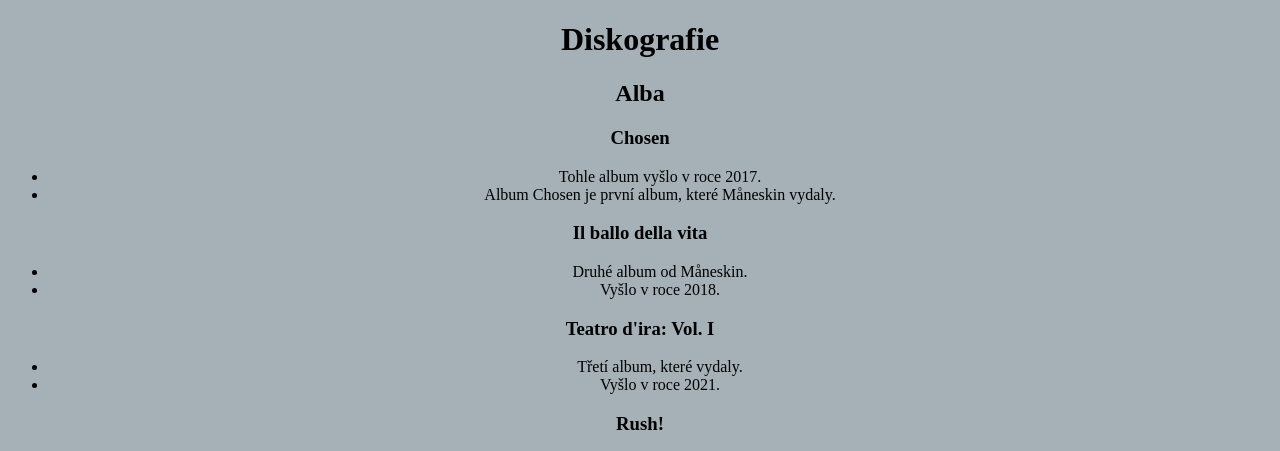
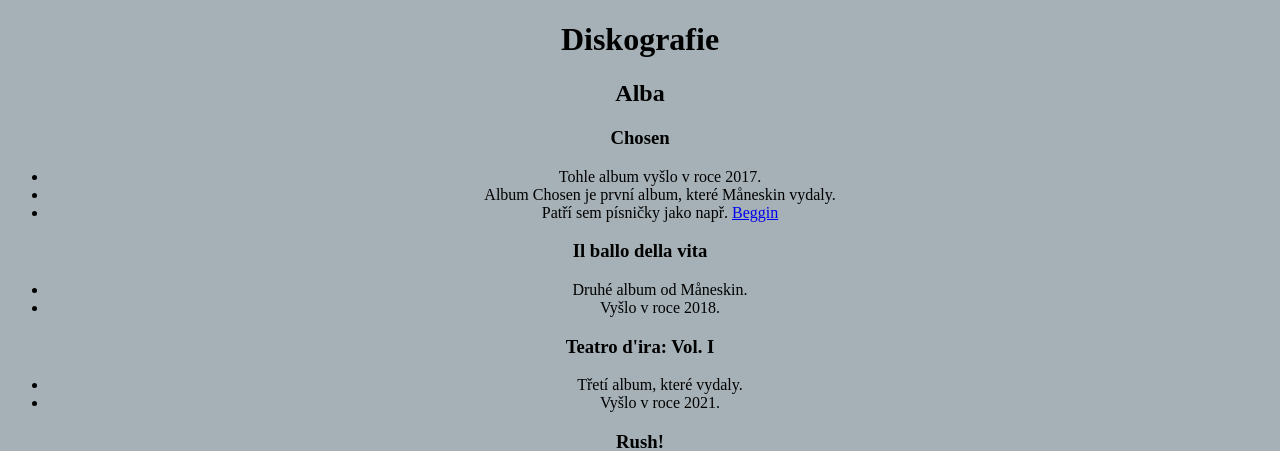
Before and after one commit to Eskymo1223/smash-vytvor, a plain HTML site: page index3.html in a window 1280 px wide. Shown: the top 451 px of the page. Drawn offline with Linux system fonts and the light colour scheme.

Commit message:
Update index3.html

```diff
--- a/index3.html
+++ b/index3.html
@@ -14,6 +14,7 @@
  <ul>
     <li>Tohle album vyšlo v roce 2017.</li>
     <li>Album Chosen je první album, které Måneskin vydaly.</li>
+     <li>Patří sem písničky jako např. <a href="https://www.youtube.com/watch?v=Xg72z08aTXY"> Beggin</a></li>
  </ul>
 <h3>Il ballo della vita</h3>
  <ul>
```
